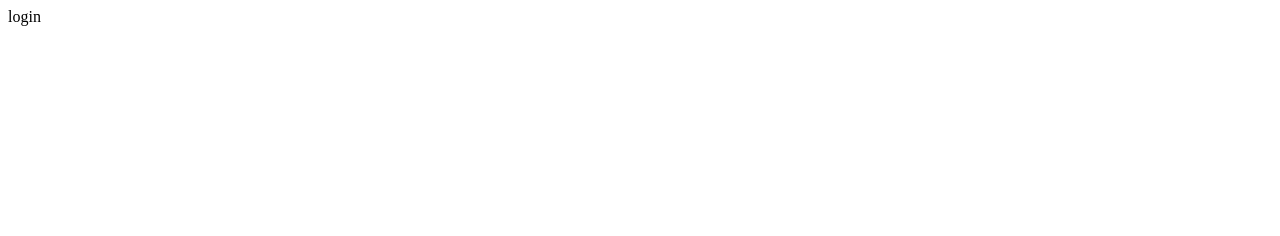
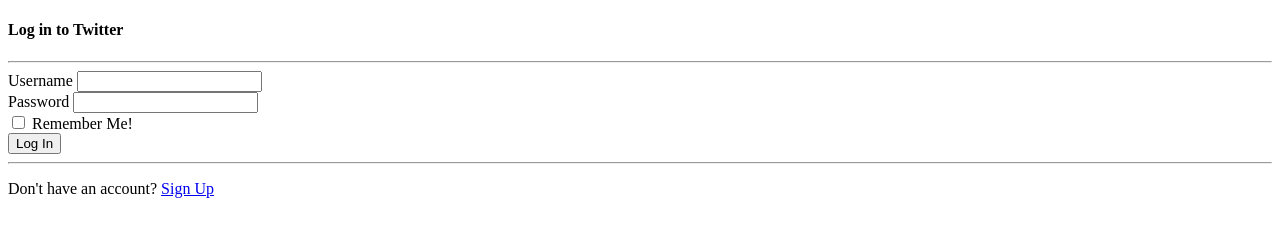
Before and after one commit to Aleczander93/express_static, a website: page public/html/login.html in a window 1280 px wide. Drawn offline with Linux system fonts and the light colour scheme.

Commit message:
updated login page form

```diff
--- a/public/html/login.html
+++ b/public/html/login.html
@@ -1 +1,37 @@
-login
+<!DOCTYPE html>
+<html>
+<head>
+  <title>Twitter...</title>
+</head>
+<body>
+  <header>
+    <h4>Log in to Twitter</h4>
+  </header>
+  <hr>
+
+  <main>
+    <form action="/login">
+      <div>
+        <label for="username">Username</label>
+        <input type="text">
+      </div>
+      <div>
+        <label for="password">Password</label>
+        <input type="password">
+      </div>
+      <div>
+        <input type="checkbox"> Remember Me!
+      </div>
+        <button type="submit"> Log In </button>
+        </form>
+  </main>
+
+  <hr>
+  <footer>
+    <p>Don't have an account? <a href="/signup">Sign Up</a></p>
+  </footer>
+
+  <footer>
+  </footer>
+</body>
+</html>
```
